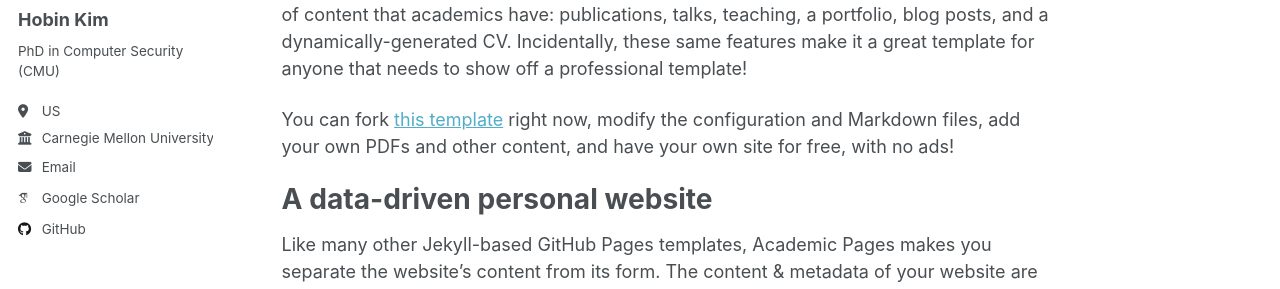
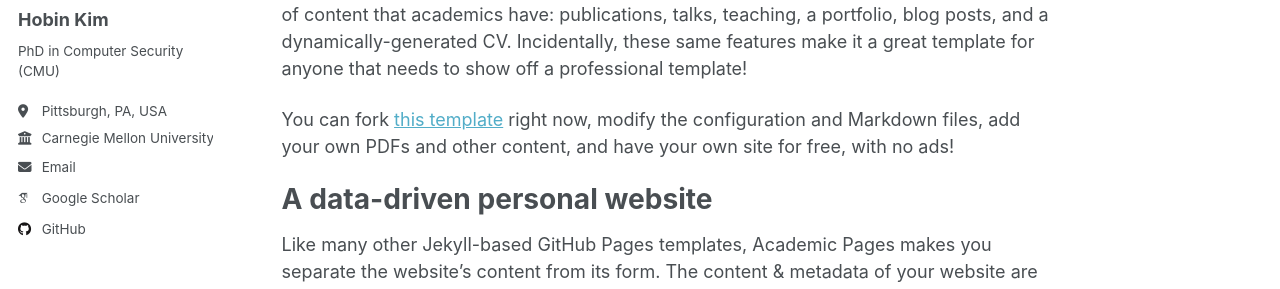
Before and after one commit to hobin-kim/hobin-kim.github.io, a Jekyll site: the page built from _pages/about.md, in a window 1280 px wide. Shown: the part 275-564 px from the top of the page. Built offline with Jekyll 4.4.1, drawn with Linux system fonts in a browser that asks for light colours; some web fonts are replaced; a script that is not in the unit is left out.

Commit message:
updated configuration

```diff
--- a/_config.yml
+++ b/_config.yml
@@ -26,7 +26,7 @@ author:
   name             : "Hobin Kim"
   pronouns         : # example: "she/her"
   bio              : "PhD in Computer Security (CMU)"
-  location         : "US"
+  location         : "Pittsburgh, PA, USA"
   employer         : "Carnegie Mellon University"
   uri              : # URL
   email            : "hobink@andrew.cmu.edu"
```
